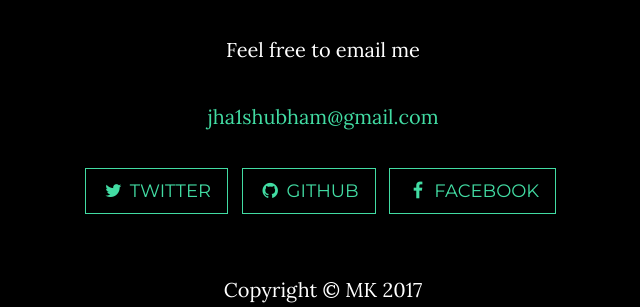
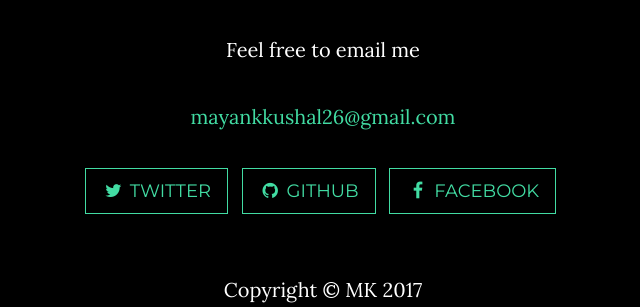
Before and after one commit to rockstarsleeping/blogyou, a Django app: page /blog/ in a window 1280 px wide. Shown: the part 2324-2631 px from the top of the page, without its empty margins (317-957 px from the left). Run offline with Django 3.2, Linux system fonts and the light colour scheme; some libraries are stand-ins or nearby versions.

Commit message:
Update index.html

```diff
--- a/template/blog/index.html
+++ b/template/blog/index.html
@@ -124,7 +124,7 @@
             <div class="col-lg-8 col-lg-offset-2">
                 <h2>Contact Me</h2>
                 <p>Feel free to email me</p>
-                <p><a href="mailto:jha1shubham@gmail.com">jha1shubham@gmail.com</a>
+                <p><a href="mailto:mayankkushal26@gmail.com">mayankkushal26@gmail.com</a>
                 </p>
                 <ul class="list-inline banner-social-buttons">
                     <li>
@@ -158,8 +158,7 @@
     <!-- Plugin JavaScript -->
     <script src="https://cdnjs.cloudflare.com/ajax/libs/jquery-easing/1.3/jquery.easing.min.js"></script>
 
-    <!-- Google Maps API Key - Use your own API key to enable the map feature. More information on the Google Maps API can be found at https://developers.google.com/maps/ -->
-    <script type="text/javascript" src="https://maps.googleapis.com/maps/api/js?key=AIzaSyCRngKslUGJTlibkQ3FkfTxj3Xss1UlZDA&sensor=false"></script>
+
 
     <!-- Theme JavaScript -->
     <script src="{% static "js/grayscale.min.js" %}"></script>
```
